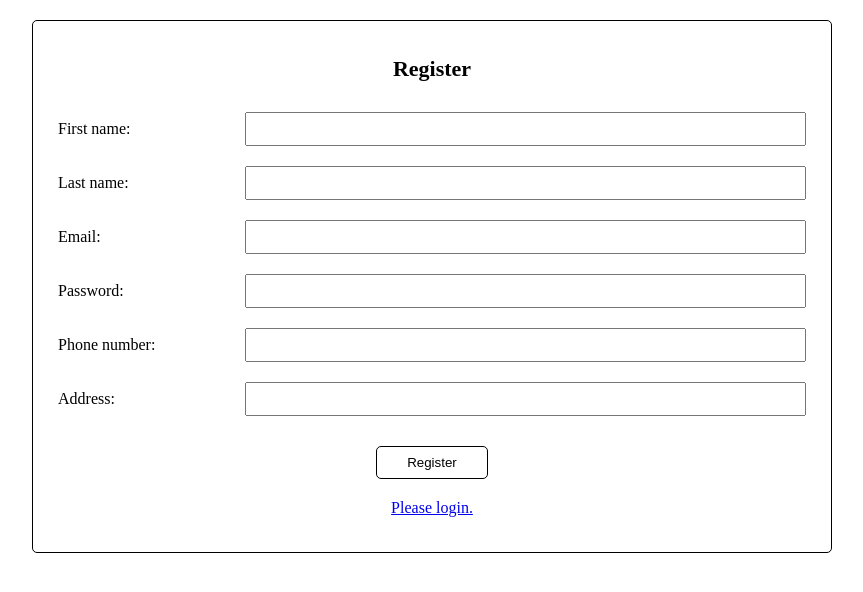
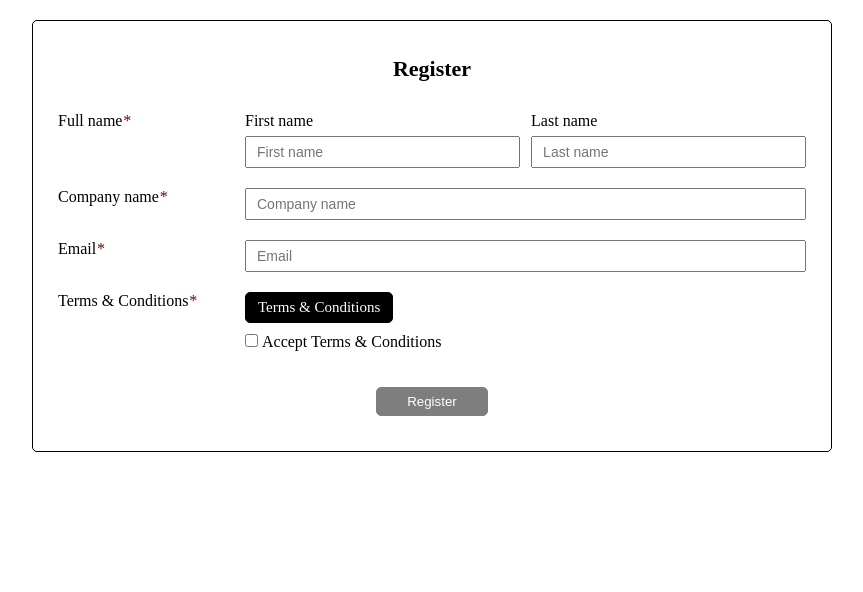
Before and after one commit to maxnguyen24111993/kuroco_training, a Nuxt app: page /auth/register in a window 1280 px wide. Shown: the top 592 px of the page, without its empty margins (208-1071 px from the left). Built offline with nearby package versions, Linux system fonts and the light colour scheme.

Commit message:
commit function

```diff
--- /dev/null
+++ b/assets/scss/common.scss
@@ -0,0 +1,102 @@
+* {
+  margin: 0;
+  padding: 0;
+  box-sizing: border-box;
+}
+
+.form {
+  width: 800px;
+  border: 1px solid #000000;
+  border-radius: 5px;
+  margin: 20px auto;
+  padding: 15px;
+}
+
+.form__title {
+  font-size: 22px;
+  text-align: center;
+  margin: 20px 0;
+}
+
+.form__row {
+  font-size: 0;
+  padding: 10px;
+}
+
+.form__require {
+  color: #780505;
+}
+
+.form__label {
+  display: inline-block;
+  width: 25%;
+  font-size: 16px;
+  vertical-align: top;
+}
+
+.form__detail {
+  display: inline-block;
+  width: 75%;
+  font-size: 0;
+}
+
+.form__col-2 {
+  width: 49%;
+  display: inline-block;
+}
+
+.form__firstname {
+  margin-right: 2%;
+}
+
+.form__text {
+  display: inline-block;
+  font-size: 16px;
+  margin-bottom: 6px;
+}
+
+.form__input {
+  width: 100%;
+  font-size: 14px;
+  padding: 6px 10px;
+}
+
+.form__btnTerm {
+  background-color: #000000;
+  color: #ffffff;
+  border: 1px solid #000000;
+  border-radius: 5px;
+  margin-bottom: 10px;
+  padding: 6px 12px;
+  font-size: 15px;
+  display: inline-block;
+  text-decoration: none;
+}
+
+.form_termInput {
+  margin-right: 4px;
+}
+
+.form__button {
+  text-align: center;
+  margin: 20px 0;
+}
+
+.form__buttonSubmit {
+  background-color: #000000;
+  border: 1px solid #000000;
+  color: #ffffff;
+  border-radius: 5px;
+  padding: 6px 30px;
+  cursor: pointer;
+
+  &--disabled {
+    cursor: revert;
+    opacity: 0.5;
+  }
+}
+
+.form__link {
+  text-align: center;
+  margin: 20px 0;
+}
--- a/package.json
+++ b/package.json
@@ -28,10 +28,13 @@
     "@nuxt/typescript-build": "^2.1.0",
     "@nuxtjs/eslint-config-typescript": "^8.0.0",
     "@nuxtjs/eslint-module": "^3.0.2",
+    "@nuxtjs/style-resources": "^1.2.1",
     "eslint": "^8.4.1",
     "eslint-config-prettier": "^8.3.0",
     "eslint-plugin-nuxt": "^3.1.0",
     "eslint-plugin-vue": "^8.2.0",
-    "prettier": "^2.5.1"
+    "prettier": "^2.5.1",
+    "sass": "^1.53.0",
+    "sass-loader": "10.1.1"
   }
 }
--- a/pages/auth/login.vue
+++ b/pages/auth/login.vue
@@ -3,11 +3,15 @@
     <h1 class="form__title">Login</h1>
     <div class="form__row">
       <span class="form__label">Email:</span>
-      <input type="email" v-model="email" class="form__input">
+      <div class="form__detail">
+        <input type="email" v-model="email" class="form__input">
+      </div>
     </div>
     <div class="form__row">
       <span class="form__label">Password:</span>
-      <input type="password" v-model="password" class="form__input">
+      <div class="form__detail">
+        <input type="password" v-model="password" class="form__input">
+      </div>
     </div>
     <div class="form__button">
       <button class="form__buttonSubmit" @click="onLogin">Login</button>
@@ -40,61 +44,3 @@ export default Vue.extend({
   }
 })
 </script>
-
-<style>
-* {
-  margin: 0;
-  padding: 0;
-  box-sizing: border-box;
-}
-
-.form {
-  width: 800px;
-  border: 1px solid #000000;
-  border-radius: 5px;
-  margin: 20px auto;
-  padding: 15px;
-}
-
-.form__title {
-  font-size: 22px;
-  text-align: center;
-  margin: 20px 0;
-}
-
-.form__row {
-  font-size: 0;
-  padding: 10px;
-}
-
-.form__label {
-  display: inline-block;
-  width: 25%;
-  font-size: 16px;
-}
-
-.form__input {
-  display: inline-block;
-  width: 75%;
-  font-size: 16px;
-  padding: 6px 10px;
-}
-
-.form__button {
-  text-align: center;
-  margin: 20px 0;
-}
-
-.form__buttonSubmit {
-  background-color: #ffffff;
-  border: 1px solid #000000;
-  border-radius: 5px;
-  padding: 8px 30px;
-  cursor: pointer;
-}
-
-.form__link {
-  text-align: center;
-  margin: 20px 0;
-}
-</style>
--- a/pages/auth/register.vue
+++ b/pages/auth/register.vue
@@ -2,34 +2,53 @@
   <div class="form">
     <h1 class="form__title">Register</h1>
     <div class="form__row">
-      <span class="form__label">First name:</span>
-      <input type="text" v-model="firstName" class="form__input">
+      <span class="form__label">Full name<i class="form__require">*</i></span>
+      <div class="form__detail">
+        <div class="form__col-2 form__firstname">
+          <span class="form__text">First name</span>
+          <input type="text" v-model="firstName" class="form__input" placeholder="First name">
+        </div>
+        <div class="form__col-2">
+          <span class="form__text">Last name</span>
+          <input type="text" v-model="lastName" class="form__input" placeholder="Last name">
+        </div>
+      </div>
     </div>
     <div class="form__row">
-      <span class="form__label">Last name:</span>
-      <input type="text" v-model="lastName" class="form__input">
+      <span class="form__label">Company name<i class="form__require">*</i></span>
+      <div class="form__detail">
+        <input type="text" v-model="companyName" class="form__input" placeholder="Company name">
+      </div>
     </div>
     <div class="form__row">
-      <span class="form__label">Email:</span>
-      <input type="email" v-model="email" class="form__input">
+      <span class="form__label">Email<i class="form__require">*</i></span>
+      <div class="form__detail">
+        <input type="email" v-model="email" class="form__input" placeholder="Email">
+      </div>
     </div>
     <div class="form__row">
-      <span class="form__label">Password:</span>
-      <input type="password" v-model="password" class="form__input">
-    </div>
-    <div class="form__row">
-      <span class="form__label">Phone number:</span>
-      <input type="text" v-model="phone" class="form__input">
-    </div>
-    <div class="form__row">
-      <span class="form__label">Address:</span>
-      <input type="text" v-model="address" class="form__input">
+      <span class="form__label">Terms & Conditions<i class="form__require">*</i></span>
+      <div class="form__detail">
+        <a
+          class="form__btnTerm"
+          href="https://kuroco.app/files/legal/Kuroco-terms-of-service-en.pdf"
+          target="_blank"
+        >
+          Terms & Conditions
+        </a>
+        <div class="form__term">
+          <input class="form_termInput" type="checkbox" v-model="isDisabled">
+          <label class="form__text">Accept Terms & Conditions</label>
+        </div>
+      </div>
     </div>
     <div class="form__button">
-      <button class="form__buttonSubmit" @click="onRegister">Register</button>
-    </div>
-    <div class="form__link">
-      <nuxt-link to="/auth/login">Please login.</nuxt-link>
+      <button
+        class="form__buttonSubmit"
+        :class="{'form__buttonSubmit--disabled': !isDisabled}"
+        :disabled="!isDisabled" @click="onRegister">
+        Register
+      </button>
     </div>
   </div>
 </template>
@@ -44,85 +63,32 @@ export default Vue.extend({
       firstName: '',
       lastName: '',
       email: '',
-      password: '',
-      phone: '',
-      address: ''
+      companyName: '',
+      isDisabled: false
     }
   },
   methods: {
     async onRegister () {
-      try {
-        const payload = {
-          name1: this.firstName,
-          name2: this.lastName,
-          email: this.email,
-          login_pwd: this.password,
-          tel: this.phone,
-          address1: this.address
-        }
-        await this.$store.dispatch('register', payload)
-      } catch (e) {
-        console.log(e)
+      const payload = {
+        firstName: this.firstName,
+        lastName: this.lastName,
+        email: this.email,
+        companyName: this.companyName,
+        isDisabled: this.isDisabled
       }
+      await this.$store.commit('setProfileRegister', payload)
+      await this.$router.push('/auth/register_confirm')
+    }
+  },
+  mounted() {
+    if (this.$store.getters.getProfileRegister) {
+      const { firstName, lastName, email, companyName, isDisabled } = this.$store.getters.getProfileRegister
+      this.firstName = firstName
+      this.lastName = lastName
+      this.email = email
+      this.companyName = companyName
+      this.isDisabled = isDisabled
     }
   }
 })
 </script>
-
-<style>
-  * {
-    margin: 0;
-    padding: 0;
-    box-sizing: border-box;
-  }
-
-  .form {
-    width: 800px;
-    border: 1px solid #000000;
-    border-radius: 5px;
-    margin: 20px auto;
-    padding: 15px;
-  }
-
-  .form__title {
-    font-size: 22px;
-    text-align: center;
-    margin: 20px 0;
-  }
-
-  .form__row {
-    font-size: 0;
-    padding: 10px;
-  }
-
-  .form__label {
-    display: inline-block;
-    width: 25%;
-    font-size: 16px;
-  }
-
-  .form__input {
-    display: inline-block;
-    width: 75%;
-    font-size: 16px;
-    padding: 6px 10px;
-  }
-
-  .form__button {
-    text-align: center;
-    margin: 20px 0;
-  }
-
-  .form__buttonSubmit {
-    background-color: #ffffff;
-    border: 1px solid #000000;
-    border-radius: 5px;
-    padding: 8px 30px;
-    cursor: pointer;
-  }
-
-  .form__link {
-    text-align: center;
-    margin: 20px 0;
-  }
-</style>
--- /dev/null
+++ b/pages/auth/register_confirm.vue
@@ -0,0 +1,97 @@
+<template>
+  <div class="form">
+    <h1 class="form__title">Confirm Register</h1>
+    <div class="form__row">
+      <span class="form__label">Full name<i class="form__require">*</i></span>
+      <div class="form__detail">
+        <div class="form__col-2 form__firstname">
+          <span class="form__text">First name</span>
+          <span class="form__text">{{ firstName }}</span>
+        </div>
+        <div class="form__col-2">
+          <span class="form__text">Last name</span>
+          <span class="form__text">{{ lastName }}</span>
+        </div>
+      </div>
+    </div>
+    <div class="form__row">
+      <span class="form__label">Company name<i class="form__require">*</i></span>
+      <div class="form__detail">
+        <span class="form__text">{{ companyName }}</span>
+      </div>
+    </div>
+    <div class="form__row">
+      <span class="form__label">Email<i class="form__require">*</i></span>
+      <div class="form__detail">
+        <span class="form__text">{{ email }}</span>
+      </div>
+    </div>
+    <div class="form__row">
+      <span class="form__label">Terms & Conditions<i class="form__require">*</i></span>
+      <div class="form__detail">
+        <span class="form__text">Accept</span>
+      </div>
+    </div>
+    <div class="form__button">
+      <button class="form__buttonSubmit" @click="onEditRegister">Edit</button>
+      <button class="form__buttonSubmit" @click="onConfirmRegister">Confirm</button>
+    </div>
+  </div>
+</template>
+
+<script lang="ts">
+import Vue from 'vue'
+
+export default Vue.extend({
+  name: 'RegisterConfirmPage',
+  data () {
+    return {
+      firstName: '',
+      lastName: '',
+      email: '',
+      companyName: '',
+      password: 'demo123456'
+    }
+  },
+  methods: {
+    async onEditRegister () {
+      this.$router.back()
+    },
+    async onConfirmRegister () {
+      const payload = {
+        name1: this.firstName,
+        name2: this.lastName,
+        email: this.email,
+        company_name: this.companyName,
+        login_pwd: this.password
+      }
+      console.log(payload)
+      await this.$store.dispatch('register', payload)
+    }
+  },
+  mounted() {
+    if (this.$store.getters.getProfileRegister) {
+      const { firstName, lastName, email, companyName } = this.$store.getters.getProfileRegister
+      this.firstName = firstName
+      this.lastName = lastName
+      this.email = email
+      this.companyName = companyName
+    }
+  }
+})
+</script>
+
+<style scoped lang="scss">
+.form__col-2 {
+  width: 49%;
+  display: inline-block;
+}
+
+.form__text {
+  display: block;
+}
+
+.form__firstname {
+  margin-right: 2%;
+}
+</style>
--- a/store/index.ts
+++ b/store/index.ts
@@ -1,7 +1,8 @@
 import { GetterTree, ActionTree, MutationTree } from 'vuex'
 
 export const state = () => ({
-  isHiddenInput: false
+  isHiddenInput: false,
+  objRegister: null
 })
 
 export type RootState = ReturnType<typeof state>
@@ -16,14 +17,16 @@ export const getters: GetterTree<RootState, RootState> = {
   },
   getAuthenticated: () => {
     if (process.client) return JSON.parse(localStorage.getItem('AUTHENTICATED') || 'false')
-  }
+  },
+  getProfileRegister: state => state.objRegister
 }
 
 export const mutations: MutationTree<RootState> = {
   setToken: (state, token) => localStorage.setItem('ACCESS_TOKEN', token),
   setMemberId: (state, memberId) => localStorage.setItem('MEMBER_ID', memberId),
   setAuthenticated: (state, authenticated) => localStorage.setItem('AUTHENTICATED', authenticated),
-  setIsHiddenInput: (state, isHidden ) => state.isHiddenInput = !isHidden
+  setIsHiddenInput: (state, isHidden ) => state.isHiddenInput = !isHidden,
+  setProfileRegister: (state, objRegister) => state.objRegister = objRegister
 }
 
 export const actions: ActionTree<RootState, RootState> = {
@@ -62,7 +65,7 @@ export const actions: ActionTree<RootState, RootState> = {
     await this.$axios.post(process.env.BASE_URL + '/rcms-api/7/member/register', payload)
       .then(response => {
         console.log(response)
-        this.$router.push('/auth/login')
+        this.$router.push('/auth/register_thanks')
       }).catch(e => {
         console.log(e.response)
       })
```
Also changed, not shown: nuxt.config.js (+11 -6 lines), pages/auth/register_thanks.vue (added, +21 -0 lines), pages/home/index.vue (+11 -3 lines), 1 other file (tests, documents, lock files or other folders).
